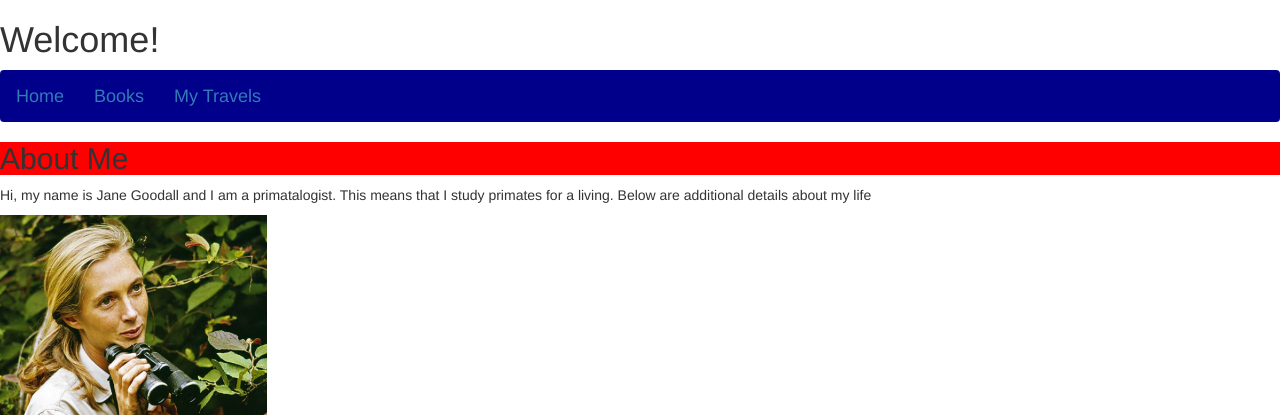
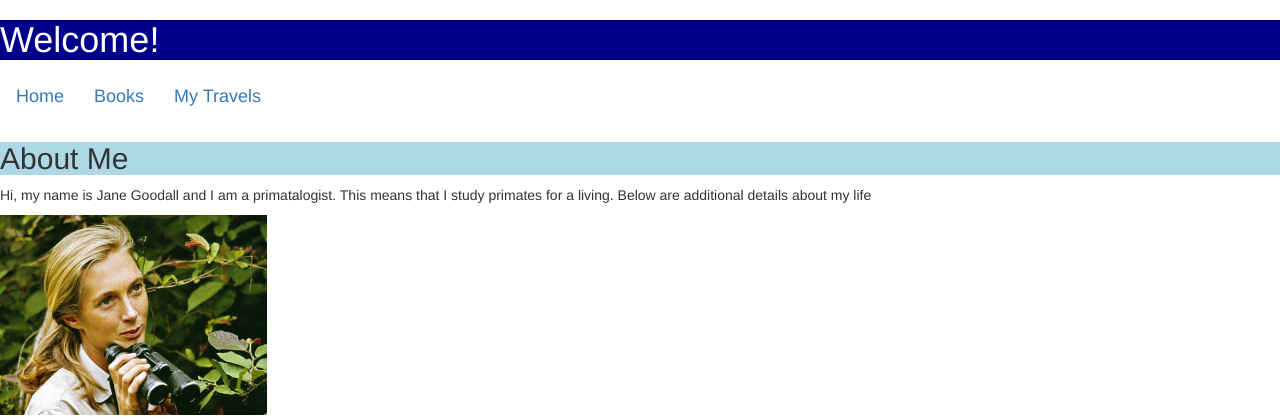
Before and after one commit to iu-msis/1-html-review-klgogel, a PHP site: page / in a window 1280 px wide. Shown: the top 420 px of the page. Run offline with PHP 8.4, Linux system fonts and the light colour scheme; some libraries are stand-ins or nearby versions.

Commit message:
css changes

```diff
--- a/public/css/style.css
+++ b/public/css/style.css
@@ -1,10 +1,10 @@
 
 
 h2{
-    background-color: red;
+    background-color: lightblue;
 }
 
-nav{
+h1{
     background-color: darkblue;
     color: white;
 }
```
